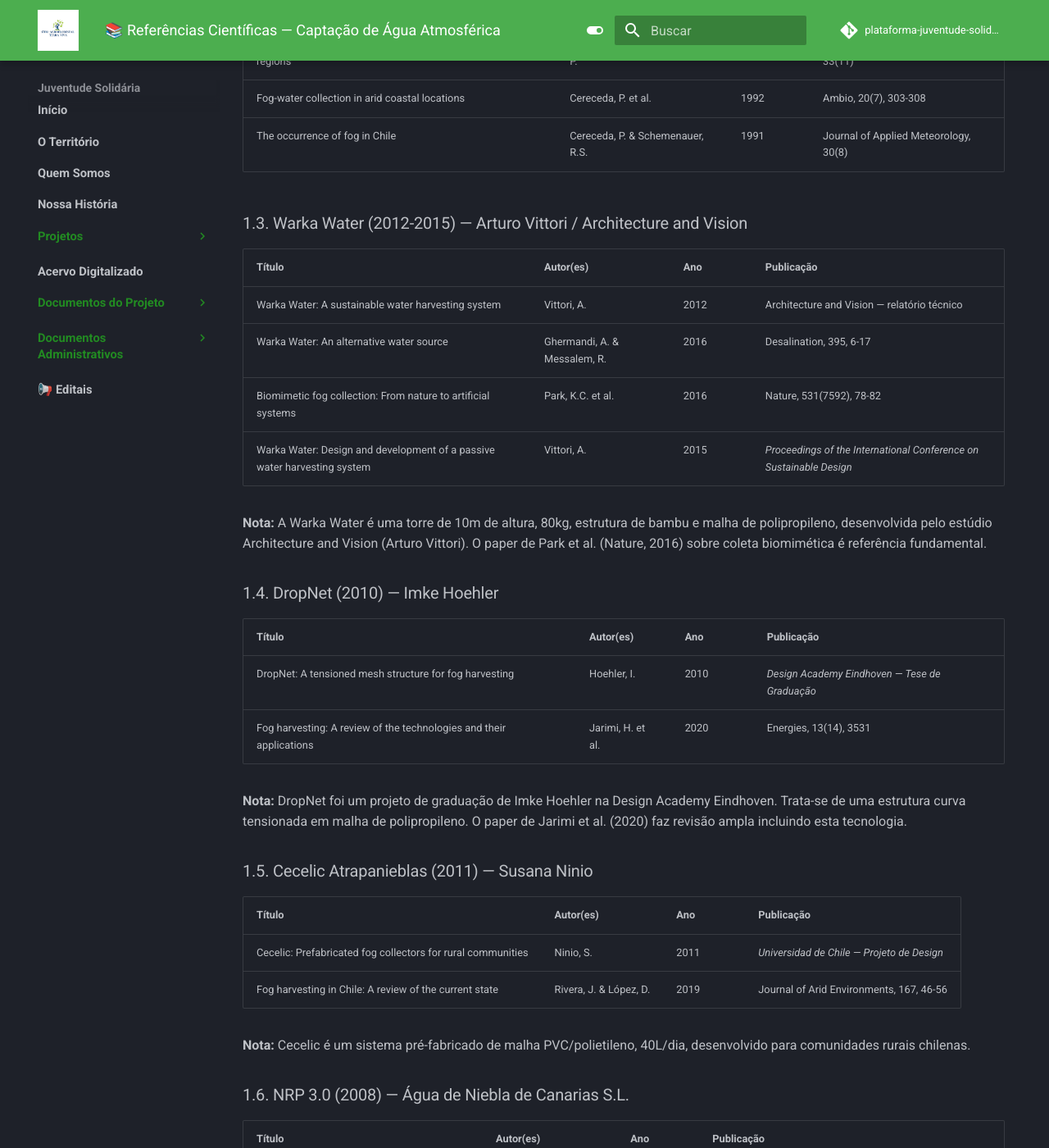
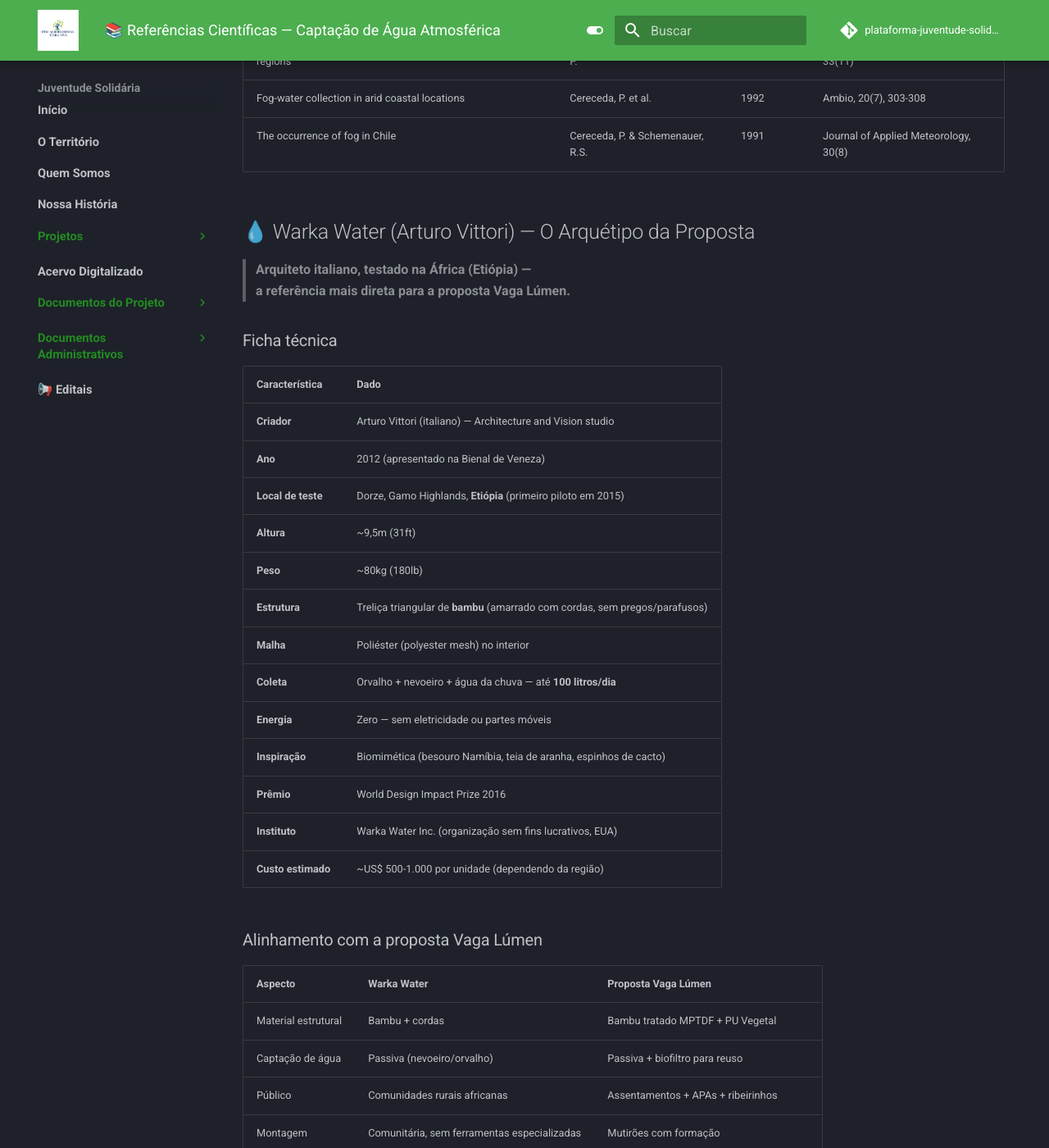
Before and after one commit to takwaratec/plataforma-juventude-solidaria-2026, an MkDocs documentation site: the page built from docs/editais/fundo-vaga-lumen-2026/referencias-cientificas.md, in a window 1280 px wide and 1400 px high, scrolled down 980 px. Shown: the whole window at 82% size. Built offline with MkDocs 1.6.1 and Material for MkDocs 9.7.7, drawn with Linux system fonts in a browser that asks for light colours; comment, search, counter and statistics services are not loaded; some of the changed text lies outside the part shown.

Commit message:
Complementa Warka Water (Arturo Vittori, testado na Etiópia) — referência central

```diff
--- a/docs/editais/fundo-vaga-lumen-2026/referencias-cientificas.md
+++ b/docs/editais/fundo-vaga-lumen-2026/referencias-cientificas.md
@@ -30,16 +30,57 @@
 | Fog-water collection in arid coastal locations | Cereceda, P. et al. | 1992 | Ambio, 20(7), 303-308 |
 | The occurrence of fog in Chile | Cereceda, P. & Schemenauer, R.S. | 1991 | Journal of Applied Meteorology, 30(8) |
 
-### 1.3. Warka Water (2012-2015) — Arturo Vittori / Architecture and Vision
+## 💧 Warka Water (Arturo Vittori) — O Arquétipo da Proposta
 
-| Título | Autor(es) | Ano | Publicação |
-|---|---|---|---|
-| Warka Water: A sustainable water harvesting system | Vittori, A. | 2012 | Architecture and Vision — relatório técnico |
-| Warka Water: An alternative water source | Ghermandi, A. & Messalem, R. | 2016 | Desalination, 395, 6-17 |
-| Biomimetic fog collection: From nature to artificial systems | Park, K.C. et al. | 2016 | Nature, 531(7592), 78-82 |
-| Warka Water: Design and development of a passive water harvesting system | Vittori, A. | 2015 | *Proceedings of the International Conference on Sustainable Design* |
+> **Arquiteto italiano, testado na África (Etiópia) —
+> a referência mais direta para a proposta Vaga Lúmen.**
 
-**Nota:** A Warka Water é uma torre de 10m de altura, 80kg, estrutura de bambu e malha de polipropileno, desenvolvida pelo estúdio Architecture and Vision (Arturo Vittori). O paper de Park et al. (Nature, 2016) sobre coleta biomimética é referência fundamental.
+### Ficha técnica
+
+| Característica | Dado |
+|---|---|
+| **Criador** | Arturo Vittori (italiano) — Architecture and Vision studio |
+| **Ano** | 2012 (apresentado na Bienal de Veneza) |
+| **Local de teste** | Dorze, Gamo Highlands, **Etiópia** (primeiro piloto em 2015) |
+| **Altura** | ~9,5m (31ft) |
+| **Peso** | ~80kg (180lb) |
+| **Estrutura** | Treliça triangular de **bambu** (amarrado com cordas, sem pregos/parafusos) |
+| **Malha** | Poliéster (polyester mesh) no interior |
+| **Coleta** | Orvalho + nevoeiro + água da chuva — até **100 litros/dia** |
+| **Energia** | Zero — sem eletricidade ou partes móveis |
+| **Inspiração** | Biomimética (besouro Namíbia, teia de aranha, espinhos de cacto) |
+| **Prêmio** | World Design Impact Prize 2016 |
+| **Instituto** | Warka Water Inc. (organização sem fins lucrativos, EUA) |
+| **Custo estimado** | ~US$ 500-1.000 por unidade (dependendo da região) |
+
+### Alinhamento com a proposta Vaga Lúmen
+
+| Aspecto | Warka Water | Proposta Vaga Lúmen |
+|---|---|---|
+| Material estrutural | Bambu + cordas | Bambu tratado MPTDF + PU Vegetal |
+| Captação de água | Passiva (nevoeiro/orvalho) | Passiva + biofiltro para reuso |
+| Público | Comunidades rurais africanas | Assentamentos + APAs + ribeirinhos |
+| Montagem | Comunitária, sem ferramentas especializadas | Mutirões com formação |
+| Mobilidade | Fixa | **Móvel** (ônibus + embarcação) — diferencial |
+
+### Referência para a proposta
+> *"A Warka Water (Vittori, 2012) demonstrou que torres de bambu de 9,5m com malha de poliéster podem produzir até 100L/dia de água potável em comunidades rurais etíopes, sem eletricidade ou manutenção especializada. O presente projeto propõe adaptar este princípio a um sistema **móvel** (laboratório itinerante sobre rodas e sobre águas), integrando tecnologias de tratamento e reuso — configuração inédita que eleva o TRL de partida para 3-4."*
+
+### Publicações-chave
+
+| Título | Tipo | Ano |
+|---|---|---|
+| Vittori, A. — **Warka Water: A sustainable water harvesting system** | Relatório técnico / Architecture and Vision | 2012 |
+| Vittori, A. — **Warka Water: Design and development of a passive water harvesting system** | Anais — International Conference on Sustainable Design | 2015 |
+| Vittori, A. & Vogler, A. — **Warka Water: From concept to pilot in Ethiopia** | Architecture and Vision — documentação técnica | 2015-2016 |
+| Battisti, R. & Vittori, A. — **Field testing of the Warka Water passive water harvesting system** | Relatório de validação | 2017 |
+| Ghermandi, A. & Messalem, R. — **Warka Water: An alternative water source** | Desalination, 395, 6-17 | 2016 |
+
+> **OBSERVAÇÃO:** Warka Water é o caso mais próximo da nossa proposta.
+> A diferença crítica é que nosso sistema é **itinerante** (ônibus + embarcação) enquanto
+> o Warka é fixo. Isso fortalece a **Justificativa de Incerteza Tecnológica**:
+> *"a integração móvel de subsistemas de captação, tratamento e reuso
+> não foi testada na literatura — TRL de partida 2-3."*
 
 ### 1.4. DropNet (2010) — Imke Hoehler
 
```
